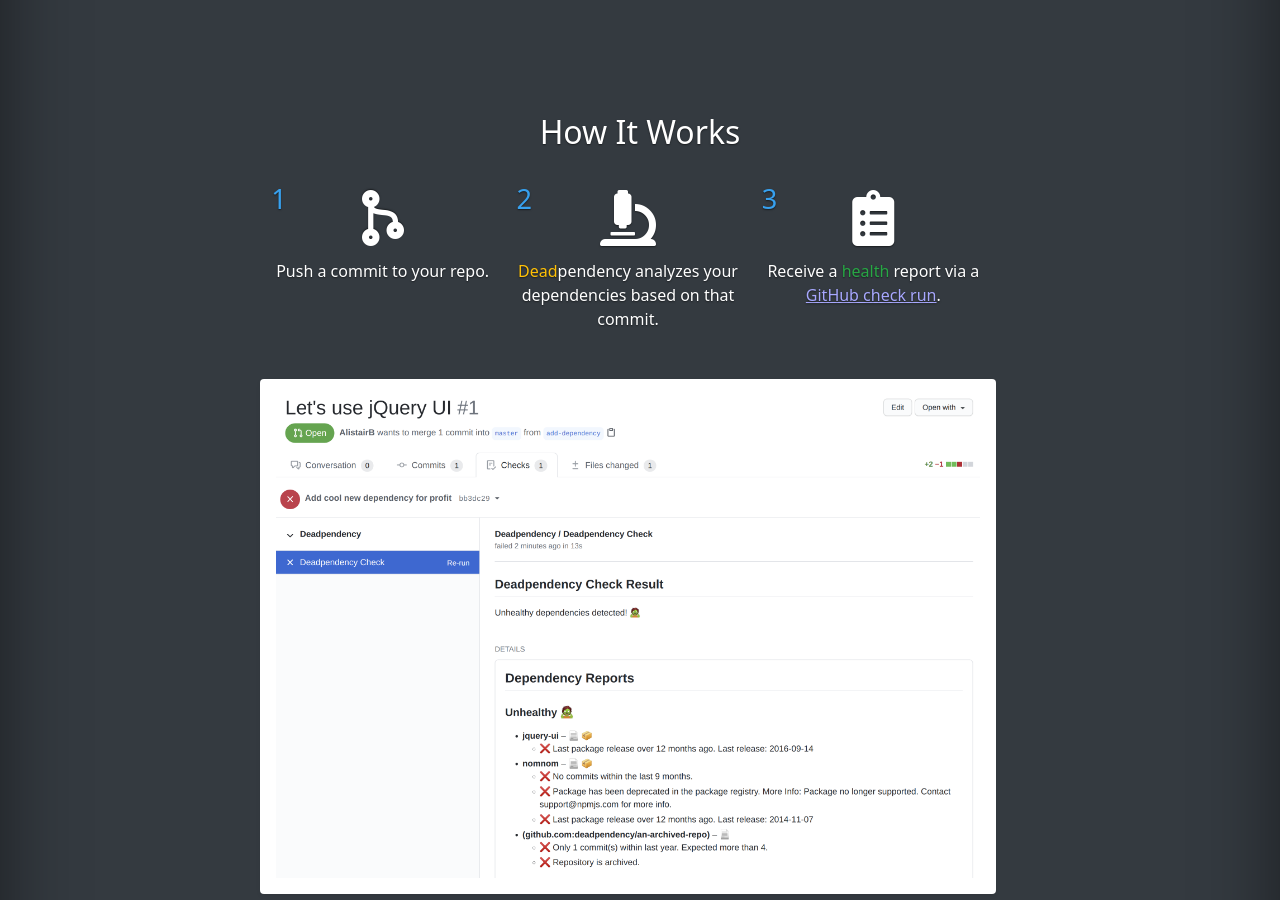
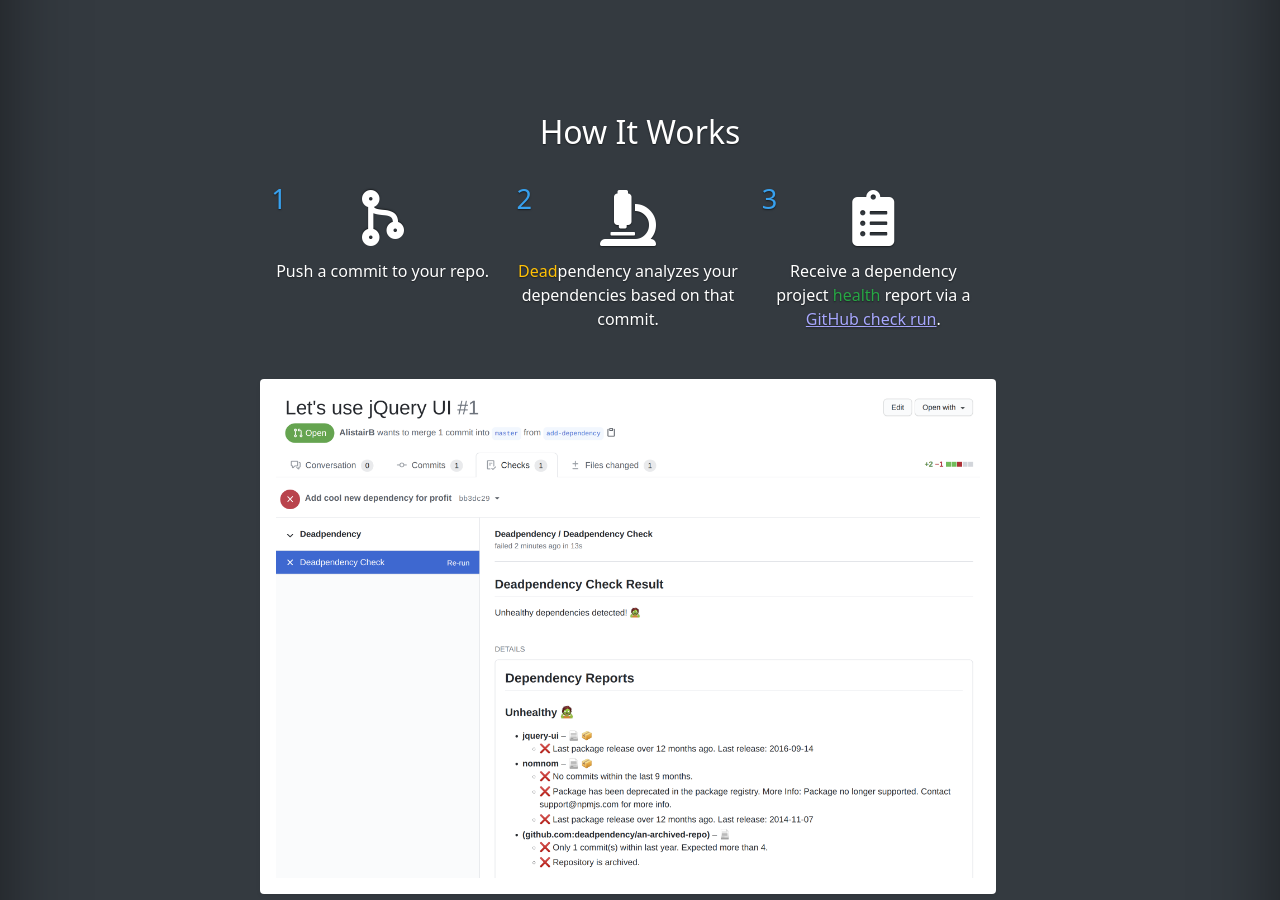
Before and after one commit to deadpendency/deadpendency.github.io, a Jekyll site: the page built from index.html, in a window 1280 px wide and 900 px high, scrolled down 439 px. Built offline with Jekyll 4.4.1, drawn with Linux system fonts in a browser that asks for light colours; nearby versions of some CDN libraries.

Commit message:
Clarify a bit more on homepage on what deadpendency is

```diff
--- a/index.html
+++ b/index.html
@@ -26,7 +26,7 @@
       <div class="col-sm position-relative">
         <span class="floating-number fadeback">3</span>
         <i class="fas fa-clipboard-list"></i>
-        <div class="step-description">Receive a <span class="text-success">health</span> report via a <a href="https://docs.github.com/en/github/collaborating-with-issues-and-pull-requests/about-status-checks">GitHub check run</a>.</div>
+        <div class="step-description">Receive a dependency project <span class="text-success">health</span> report via a <a href="https://docs.github.com/en/github/collaborating-with-issues-and-pull-requests/about-status-checks">GitHub check run</a>.</div>
       </div>
     </div>
     <div class="row mt-5">
```
